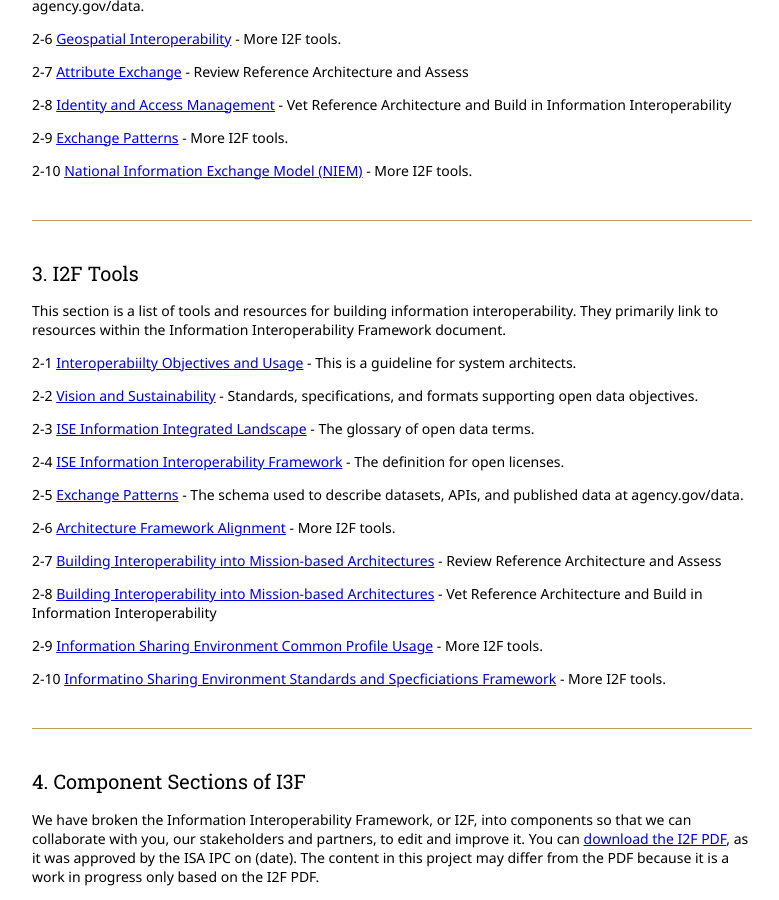
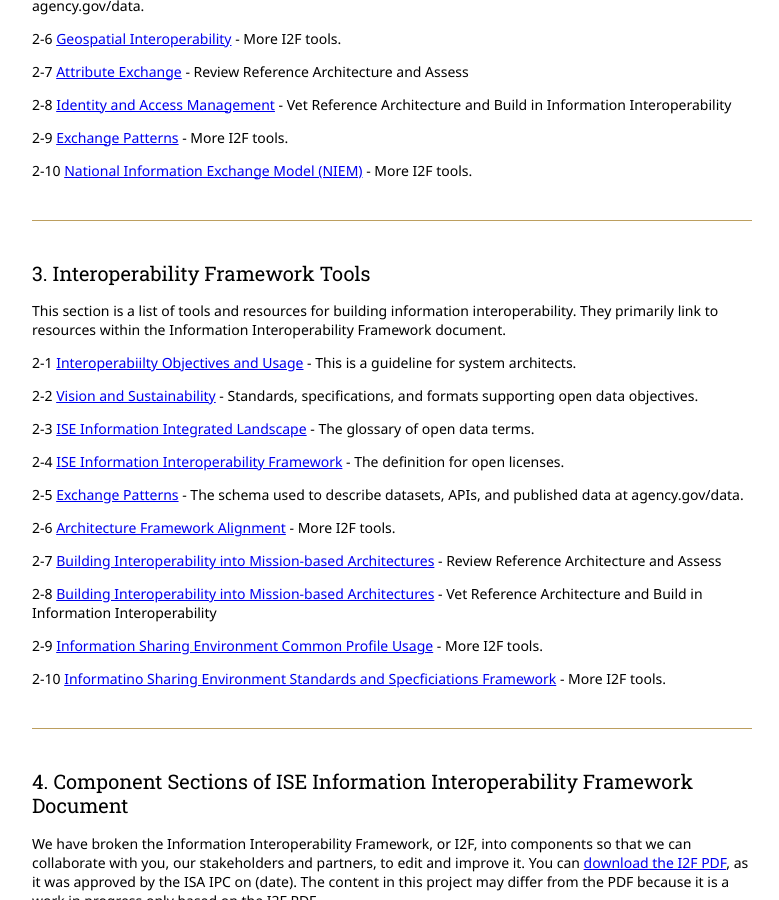
Before and after one commit to Project-Interoperability/project-interoperability.github.io, a Jekyll site: the page built from index.md, in a window 1280 px wide and 900 px high, scrolled down 689 px. Shown: the whole window, without its empty margins (248-1027 px from the left). Built offline with Jekyll 4.4.1, drawn with Linux system fonts in a browser that asks for light colours; nearby versions of some CDN libraries.

Commit message:
Update index.md

```diff
--- a/index.md
+++ b/index.md
@@ -40,7 +40,7 @@ We hope you help us improve and adopt this as a resource to build information in
 
 ----------------
 
-##3. I2F Tools
+##3. Interoperability Framework Tools
 
 This section is a list of tools and resources for building information interoperability. They primarily link to resources within the Information Interoperability Framework document.
 
@@ -67,7 +67,7 @@ This section is a list of tools and resources for building information interoper
 
 ----------------
 
-##4. Component Sections of I3F
+##4. Component Sections of ISE Information Interoperability Framework Document
 
 We have broken the Information Interoperability Framework, or I2F, into components so that we can collaborate with you, our stakeholders and partners, to edit and improve it. You can [download the I2F PDF](http://ise.gov), as it was approved by the ISA IPC on (date). The content in this project may differ from the PDF because it is a work in progress only based on the I2F PDF.
 
```
